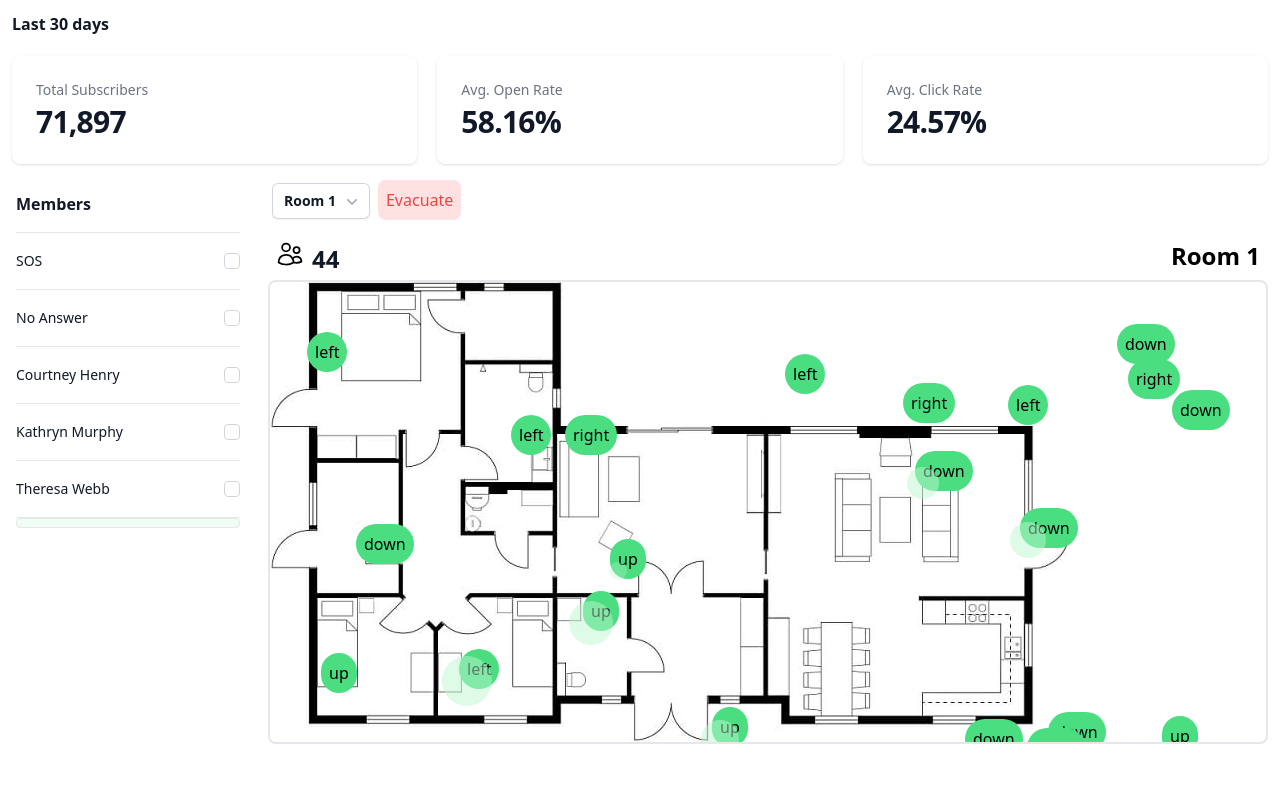
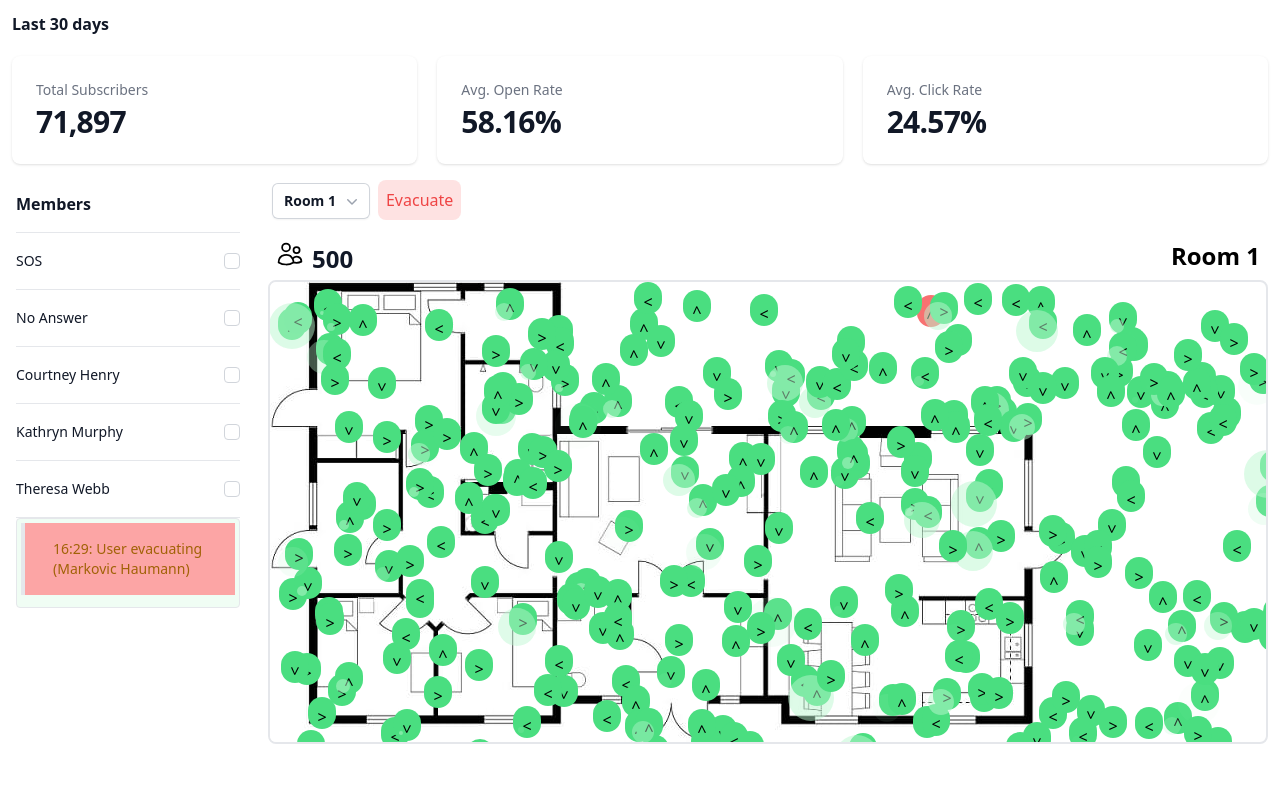
Before and after one commit to snakysnake/StGallen, a Nuxt app in the folder SwissCheeseFrontend/: page / in a window 1280 px wide. Shown: the top 800 px of the page. Built offline with nearby package versions, Linux system fonts and the light colour scheme.

Commit message:
funny ants

```diff
--- a/SwissCheeseFrontend/app.vue
+++ b/SwissCheeseFrontend/app.vue
@@ -5,11 +5,11 @@
       <div class="w-full max-w-xl m-4">
         <SimpleList />
         <div class="bg-green-50 p-1 border rounded max-h-[440px] overflow-y-scroll">
-          <div class="border-l-4 border-yellow-200 bg-yellow-50 p-4 mb-2" v-for="log in logs">
+          <div class="border-l-4 p-4 mb-2" v-for="log in logs" :class="log.class">
             <div class="flex">
               <div class="ml-3">
                 <p class="text-sm text-yellow-700">
-                  {{ log }}
+                  {{ log.message }}
                 </p>
               </div>
             </div>
@@ -46,7 +46,7 @@
           class="mx-2 text-red-500 p-2 bg-red-100 rounded-lg mt-1">Evacuate</button>
         <TwoDimensionalMap :peeps="rooms[currentRoomIndex].peeps" :height="rooms[currentRoomIndex].height"
           :width="rooms[currentRoomIndex].width" :name="rooms[currentRoomIndex].name"
-          @deleteperson="removePersonFromArray">
+          @deleteperson="removePersonFromArray" @evacperson="evacPerson">
           <img :src="rooms[currentRoomIndex].image" :alt="rooms[currentRoomIndex].name">
         </TwoDimensionalMap>
       </div>
@@ -67,6 +67,14 @@ import { ChevronDownIcon } from '@heroicons/vue/20/solid'
 <script>
 export default {
   methods: {
+    evacPerson(person) {
+      for (let i = this.rooms[this.currentRoomIndex].peeps.length - 1; i >= 0; i--) {
+        if (this.rooms[this.currentRoomIndex].peeps[i].id == person.id) {
+          this.rooms[this.currentRoomIndex].peeps[i].evacuate = true;
+          this.logs.unshift({ message: `${this.beautifyDate(new Date(), false, true)}: User evacuating (${person.name})`, class: "bg-red-300" });
+        }
+      }
+    },
     sendIt() {
       for (let i = 0; i < this.rooms[this.currentRoomIndex].peeps.length; i++) {
         this.rooms[this.currentRoomIndex].peeps[i].evacuate = true;
@@ -115,14 +123,14 @@ export default {
     removePersonFromArray(person) {
       console.log("Trying to remvoe person");
       // find person in array...
-      if (this.rooms[this.currentRoomIndex].peeps.length === 0) {
-        this.logs.unshift(`${this.beautifyDate(new Date(), false, true)}: Room successfully evacuated`);
-      }
-
       for (let i = this.rooms[this.currentRoomIndex].peeps.length - 1; i >= 0; i--) {
         if (this.rooms[this.currentRoomIndex].peeps[i].id == person.id) {
-          this.logs.unshift(`${this.beautifyDate(new Date(), false, true)}: ${this.rooms[this.currentRoomIndex].peeps[i].name} left the chat`);
+          this.logs.unshift({ message: `${this.beautifyDate(new Date(), false, true)}: ${this.rooms[this.currentRoomIndex].peeps[i].name} left the room`, class: "bg-yellow-100" });
           this.rooms[this.currentRoomIndex].peeps.splice(i, 1);
+
+          if (this.rooms[this.currentRoomIndex].peeps.length === 1) {
+            this.logs.unshift({ message: `${this.beautifyDate(new Date(), false, true)}: Room successfully evacuated`, class: "bg-yellow-100" });
+          }
         }
       }
     }
@@ -136,7 +144,7 @@ export default {
       rooms: [
         {
           id: 1,
-          people: 44,
+          people: 500,
           height: 800,
           width: 1000,
           image: "/sketch.jpg",
--- a/SwissCheeseFrontend/components/Person.vue
+++ b/SwissCheeseFrontend/components/Person.vue
@@ -1,7 +1,18 @@
 <template>
     <div class="p-2 rounded-full cursor-pointer" :style="`left: ${xPos}px; top: ${yPos}px;`" :class="parentClasses"
         @click="$emit('selected', person)">
-        {{ lastMovement }}
+        <div class="w-3 h-3 mb-1">
+            <div v-if="lastMovement === 'right'">
+                {{ '>' }}
+            </div>
+            <div v-if="lastMovement === 'left'">
+                {{ '<' }} </div>
+                    <div v-if="lastMovement === 'up'" class="rotate-90">
+                        {{ '<' }} </div>
+                            <div v-if="lastMovement === 'down'" class="rotate-90">
+                                {{ '>' }}
+                            </div>
+                    </div>
                     <div class="relative">
                         <div class="p-2 absolute transition-opacity rounded-full"
                             :style="`left: -${movementAmount}px; top: -${movementAmount}px; padding: ${movementAmount}px;`"
@@ -69,6 +80,9 @@ export default {
     },
     watch: {
         async yPos(nPos, oldPos) {
+            if (Math.random() > 0.999) {
+                this.$emit("evacme", this.person);
+            }
             if (this.person.evacuate) {
                 this.emitDeletionIfNeeded()
             }
--- a/SwissCheeseFrontend/components/TwoDimensionalMap.vue
+++ b/SwissCheeseFrontend/components/TwoDimensionalMap.vue
@@ -13,7 +13,7 @@
                 <slot />
                 <Person class="absolute" v-for="person in peeps" :key="person" :person="person"
                     :init-x-pos="person.xPos" :init-y-pos="person.yPos" :height="height" :width="width"
-                    @selected="selectPerson" @deleteme="deletePerson" />
+                    @selected="selectPerson" @deleteme="deletePerson" @evacme="evacPerson" />
             </div>
         </div>
     </div>
@@ -56,6 +56,9 @@ export default {
         },
         deletePerson(person) {
             this.$emit("deleteperson", person)
+        },
+        evacPerson(person) {
+            this.$emit("evacperson", person);
         }
     }
 }
```
Lines whose indentation alone changed are shown as unchanged.
